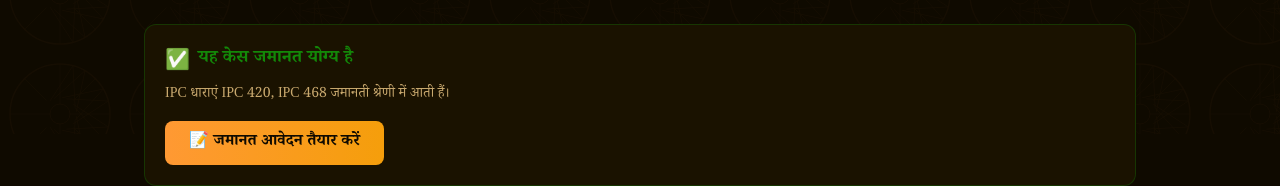
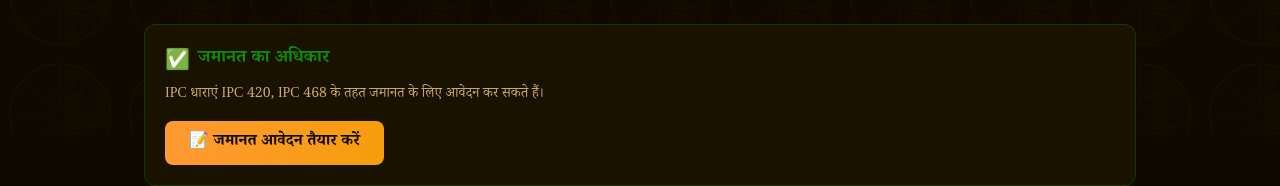
Before and after one commit to shivxmhere/NyayaMitra, a React (Vite) app in the folder frontend/: page /case/1 in a window 1280 px wide. Shown: the part 666-852 px from the top of the page. Built offline with nearby package versions, Linux system fonts and the light colour scheme; no server answers; sample sign-in values are in the browser's storage; the HTML template or start-up script is replaced by a standard one.

Commit message:
fix: Robust array checking and enable Bail Generator for all demo cases

```diff
--- a/frontend/src/pages/AskNyaya.jsx
+++ b/frontend/src/pages/AskNyaya.jsx
@@ -35,7 +35,7 @@ export default function AskNyaya() {
   const fetchCases = async () => {
     try {
       const res = await casesApi.getAll();
-      setCasesList(res.data);
+      setCasesList(Array.isArray(res.data) ? res.data : [DEMO_CASE]);
     } catch {
       setCasesList([DEMO_CASE]);
     }
--- a/frontend/src/pages/CaseDetail.jsx
+++ b/frontend/src/pages/CaseDetail.jsx
@@ -164,39 +164,23 @@ export default function CaseDetail() {
         </div>
 
         {/* Bail Eligibility */}
-        <div className={`card mb-6 ${caseData.bail_eligibility === 'eligible' ? '!border-accent-green/30' : '!border-accent-red/30'}`}>
-          {caseData.bail_eligibility === 'eligible' ? (
+        <div className={`card mb-6 ${caseData.bail_eligibility === 'eligible' ? '!border-accent-green/30' : '!border-accent-green/30'}`}>
             <div>
               <div className="flex items-center gap-2 mb-3">
                 <span className="text-accent-green text-xl">✅</span>
                 <h3 className="font-devanagari text-lg font-semibold text-accent-green">
-                  {lang === 'hindi' ? 'यह केस जमानत योग्य है' : 'This case is bail-eligible'}
+                  {lang === 'hindi' ? 'जमानत का अधिकार' : 'Right to Bail'}
                 </h3>
               </div>
               <p className="text-sm text-text-secondary mb-4 font-devanagari">
                 {lang === 'hindi'
-                  ? `IPC धाराएं ${caseData.charges} जमानती श्रेणी में आती हैं।`
-                  : `IPC sections ${caseData.charges} fall under bailable category.`}
+                  ? `IPC धाराएं ${caseData.charges} के तहत जमानत के लिए आवेदन कर सकते हैं।`
+                  : `Can apply for bail under IPC sections ${caseData.charges}.`}
               </p>
               <button onClick={() => setShowBailModal(true)} className="btn-saffron font-devanagari">
                 📝 {lang === 'hindi' ? 'जमानत आवेदन तैयार करें' : 'Generate Bail Application'}
               </button>
             </div>
-          ) : (
-            <div>
-              <div className="flex items-center gap-2 mb-2">
-                <span className="text-accent-red text-xl">⚠️</span>
-                <h3 className="font-devanagari text-lg font-semibold text-accent-red">
-                  {lang === 'hindi' ? 'गैर-जमानती धाराएं' : 'Non-bailable charges detected'}
-                </h3>
-              </div>
-              <p className="text-sm text-text-secondary font-devanagari">
-                {lang === 'hindi'
-                  ? 'वकील से सलाह जरूरी है। DLSA से मुफ्त वकील लें।'
-                  : 'Legal aid lawyer consultation required. Contact DLSA for free lawyer.'}
-              </p>
-            </div>
-          )}
         </div>
 
         {/* Hearing Timeline */}
--- a/frontend/src/pages/LawyerFinder.jsx
+++ b/frontend/src/pages/LawyerFinder.jsx
@@ -17,7 +17,7 @@ export default function LawyerFinder() {
   const fetchLawyers = async () => {
     try {
       const res = await lawyersApi.find({ district: filters.district, legal_aid_only: filters.legal_aid_only });
-      setLawyersList(res.data);
+      setLawyersList(Array.isArray(res.data) ? res.data : DEMO_LAWYERS);
     } catch { setLawyersList(DEMO_LAWYERS); }
     finally { setLoading(false); }
   };
```
